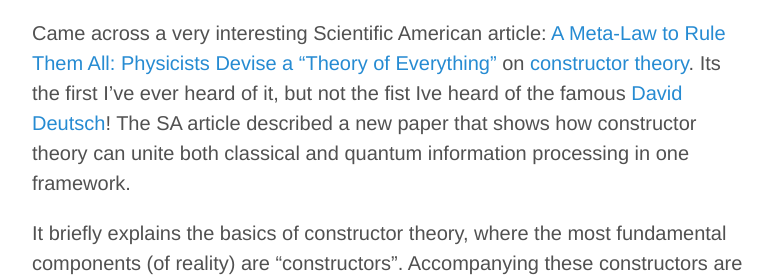
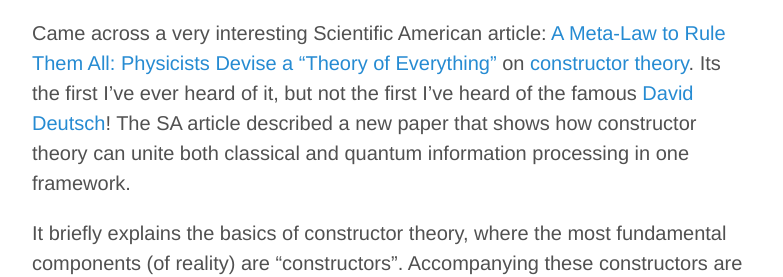
Before and after one commit to diego898/diego898.github.io, a Jekyll site: the page built from _posts/2014-05-27-constructor_theory.md, in a window 1280 px wide. Shown: the part 772-1049 px from the top of the page, without its empty margins (248-1031 px from the left). Built offline with Jekyll 4.4.1, drawn with Linux system fonts in a browser that asks for light colours; comment, search, counter and statistics services are not loaded.

Commit message:
updating

```diff
--- a/_posts/2014-05-27-constructor_theory.md
+++ b/_posts/2014-05-27-constructor_theory.md
@@ -9,7 +9,7 @@ tags:
 
 ![[Claude Shannon]](/assets/shannon.png)
 
-Came across a very interesting Scientific American article: [A Meta-Law to Rule Them All: Physicists Devise a “Theory of Everything”](http://www.scientificamerican.com/article/a-meta-law-to-rule-them-all-physicists-devise-a-theory-of-everything/) on [constructor theory](https://en.wikipedia.org/wiki/Constructor_theory). Its the first I've ever heard of it, but not the fist Ive heard of the famous [David Deutsch](https://en.wikipedia.org/wiki/David_Deutsch)! The SA article described a new paper that shows how constructor theory can unite both classical and quantum information processing in one framework.
+Came across a very interesting Scientific American article: [A Meta-Law to Rule Them All: Physicists Devise a “Theory of Everything”](http://www.scientificamerican.com/article/a-meta-law-to-rule-them-all-physicists-devise-a-theory-of-everything/) on [constructor theory](https://en.wikipedia.org/wiki/Constructor_theory). Its the first I've ever heard of it, but not the first I've heard of the famous [David Deutsch](https://en.wikipedia.org/wiki/David_Deutsch)! The SA article described a new paper that shows how constructor theory can unite both classical and quantum information processing in one framework.
 
 It briefly explains the basics of constructor theory, where the most fundamental components (of reality) are “constructors”. Accompanying these constructors are a set of laws that define which tasks are actually possible for a constructor to carry out. One example given in the post is: "a kettle with a power supply can serve as a constructor that can perform the task of heating water". Interesting, but I would probably benefit from a deeper explanation (linked below).
 
```
